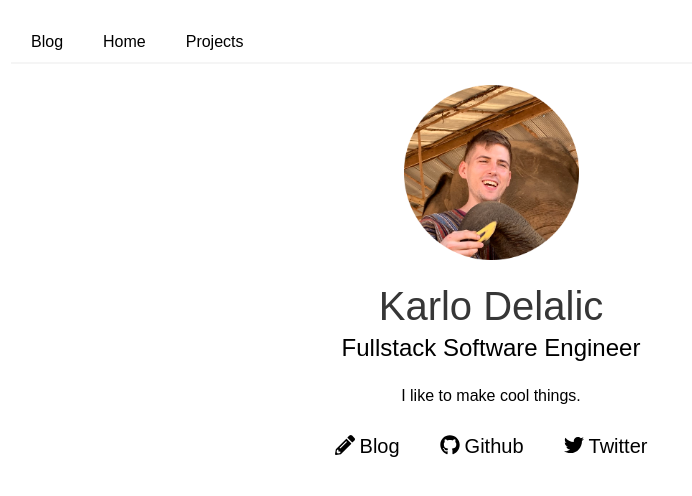
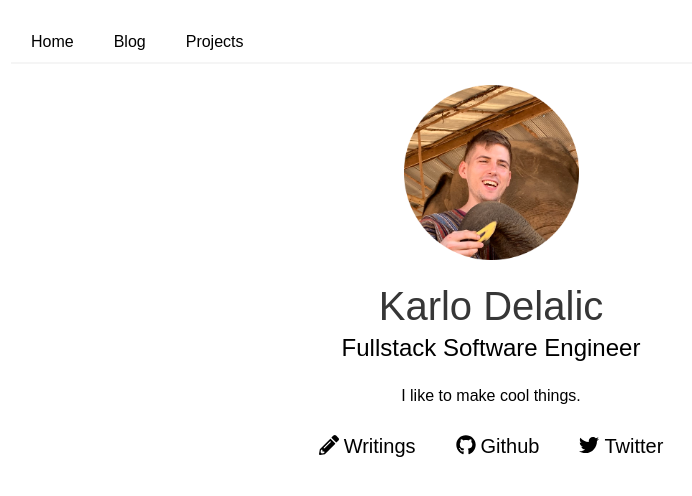
Before and after one commit to kdelalic/karlodelalic.com-gatsby, a Gatsby site: page / in a window 1280 px wide. Shown: the whole page, without its empty margins (149-841 px from the left). Built offline with nearby package versions, Linux system fonts and the light colour scheme; Gatsby itself is replaced by a stand-in of ours.

Commit message:
Fix Navbar rendering

```diff
--- a/src/components/header.js
+++ b/src/components/header.js
@@ -27,17 +27,14 @@ const Header = () => (
                     }}
                 >
                     <nav>
+                        <Link to={"/"} className="navbar-item">Home</Link>
                         {data.allFile.edges
                             .filter(edge => {
-                                return edge.node.name !== "404"
+                                return edge.node.name !== "404"  && edge.node.name !== "index"
                             })
                             .map(edge => {
-                                let link = "/";
-                                let name = "Home"
-                                if (edge.node.name !== "index") {
-                                    link += edge.node.name;
-                                    name = edge.node.name.charAt(0).toUpperCase() + edge.node.name.slice(1);
-                                }
+                                const link = `/${edge.node.name}`;
+                                const name = edge.node.name.charAt(0).toUpperCase() + edge.node.name.slice(1)
                                 return (
                                     <Link key={edge.node.id} to={link} className="navbar-item">{name}</Link>
                                 )
--- a/src/pages/index.js
+++ b/src/pages/index.js
@@ -17,7 +17,7 @@ const IndexPage = () => (
     <p style={{marginTop: `25px`}}>I like to make cool things.</p>
     <div className="links">
         <Link className="link-button" to="/blog">
-            <FaPencilAlt className="link-button-icon"/> Blog
+            <FaPencilAlt className="link-button-icon"/> Writings
         </Link>
         <a className="link-button" href="https://github.com/kdelalic" target="_blank" rel="noopener noreferrer">
             <FaGithub className="link-button-icon"/> Github
```
